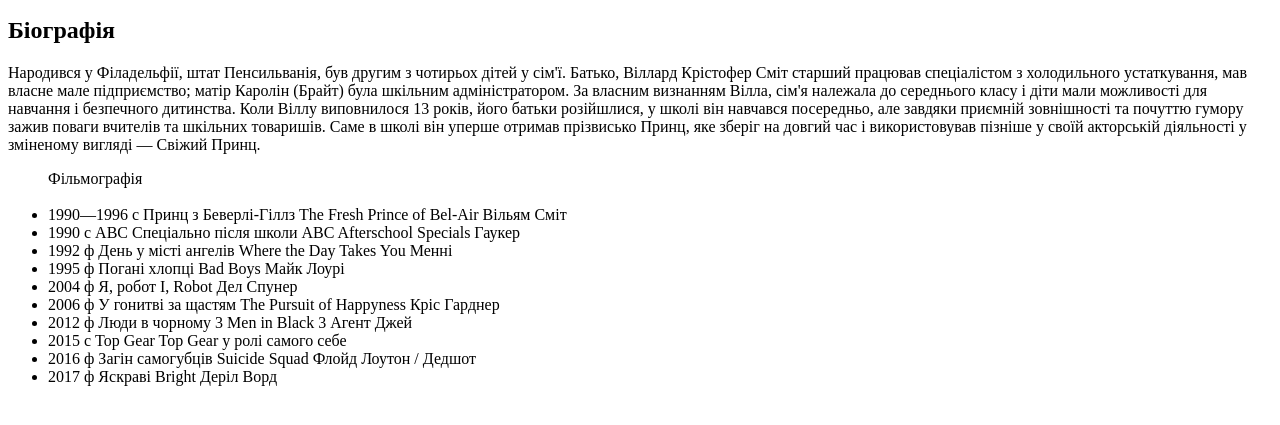
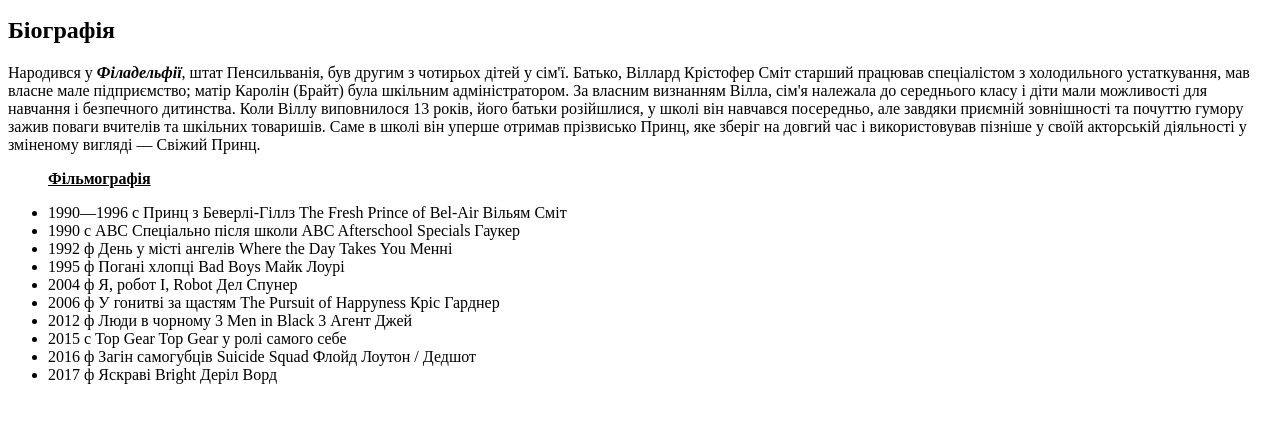
Before and after one commit to ohlabiak/september2021htmllesson1, a plain HTML site: page lesson1/index.html in a window 1280 px wide. Shown: the part 135-560 px from the top of the page. Drawn offline with Linux system fonts and the light colour scheme.

Commit message:
add tag strong

```diff
--- a/lesson1/index.html
+++ b/lesson1/index.html
@@ -13,7 +13,8 @@
 
 <img src="images/250px-TechCrunch_Disrupt_2019_(48834434641)_(cropped).jpg" alt="Will Smith">
 <h2>Біографія</h2>
-<p>Народився у Філадельфії, штат Пенсильванія, був другим з чотирьох дітей у сім'ї. Батько, Віллард Крістофер Сміт
+<p>
+    Народився у <b><i>Філадельфії</i></b>, штат Пенсильванія, був другим з чотирьох дітей у сім'ї. Батько, Віллард Крістофер Сміт
     старший працював спеціалістом з холодильного устаткування, мав власне мале підприємство; матір Каролін (Брайт) була
     шкільним адміністратором. За власним визнанням Вілла, сім'я належала до середнього класу і діти мали можливості для
     навчання і безпечного дитинства. Коли Віллу виповнилося 13 років, його батьки розійшлися, у школі він навчався
@@ -22,8 +23,9 @@
     діяльності у зміненому вигляді — Свіжий Принц.
 </p>
 <ul>
-    Фільмографія
-    <br><br>
+    <p>
+    <u><b>Фільмографія</b></u>
+    </p>
     <li>1990—1996	с	Принц з Беверлі-Гіллз	The Fresh Prince of Bel-Air	Вільям Сміт</li>
     <li>1990	с	ABC Спеціально після школи	ABC Afterschool Specials	Гаукер</li>
     <li>1992	ф	День у місті ангелів	Where the Day Takes You	Менні</li>
```
